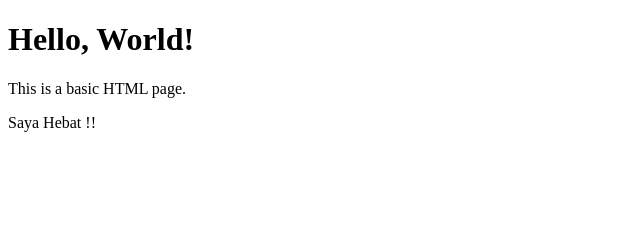
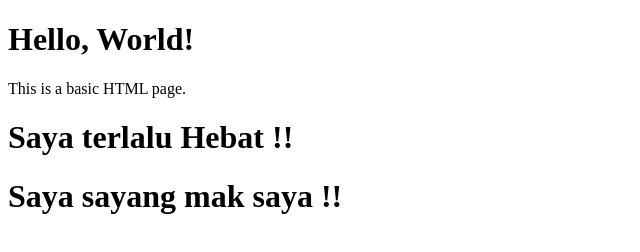
Before and after one commit to azrimukminin13/potionfy, a plain HTML site: page index.html in a window 1280 px wide. Shown: the whole page, without its empty margins (0-640 px from the left). Drawn offline with Linux system fonts and the light colour scheme.

Commit message:
Update  landing message. #1

```diff
--- a/index.html
+++ b/index.html
@@ -9,7 +9,8 @@
 
     <h1>Hello, World!</h1>
     <p>This is a basic HTML page.</p>
-    <p>Saya Hebat !!</p>
+    <h1>Saya terlalu Hebat !!</h1>
+    <h1>Saya sayang mak saya !!</h1>
 
 </body>
 </html>
```
